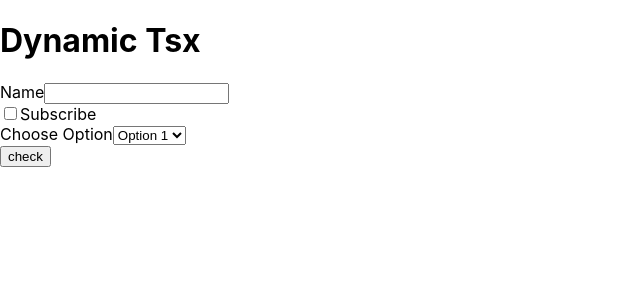
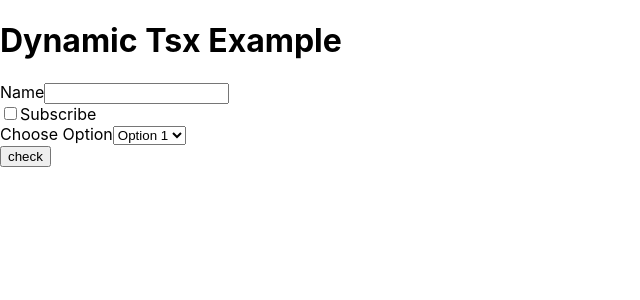
Before and after one commit to yogesh646/form-react-app, a React (Create React App) app: page / in a window 1280 px wide. Shown: the top 300 px of the page, without its empty margins (0-640 px from the left). Built offline with nearby package versions, Linux system fonts and the light colour scheme.

Commit message:
for branch_103 commit

```diff
--- a/src/App.tsx
+++ b/src/App.tsx
@@ -8,7 +8,7 @@ const App: React.FC = () => {
 
   return (
     <div>
-      <h1>Dynamic Tsx</h1>
+      <h1>Dynamic Tsx Example</h1>
    <Form />
       {/* <button onClick={check}>check</button> */}
     </div>
```
